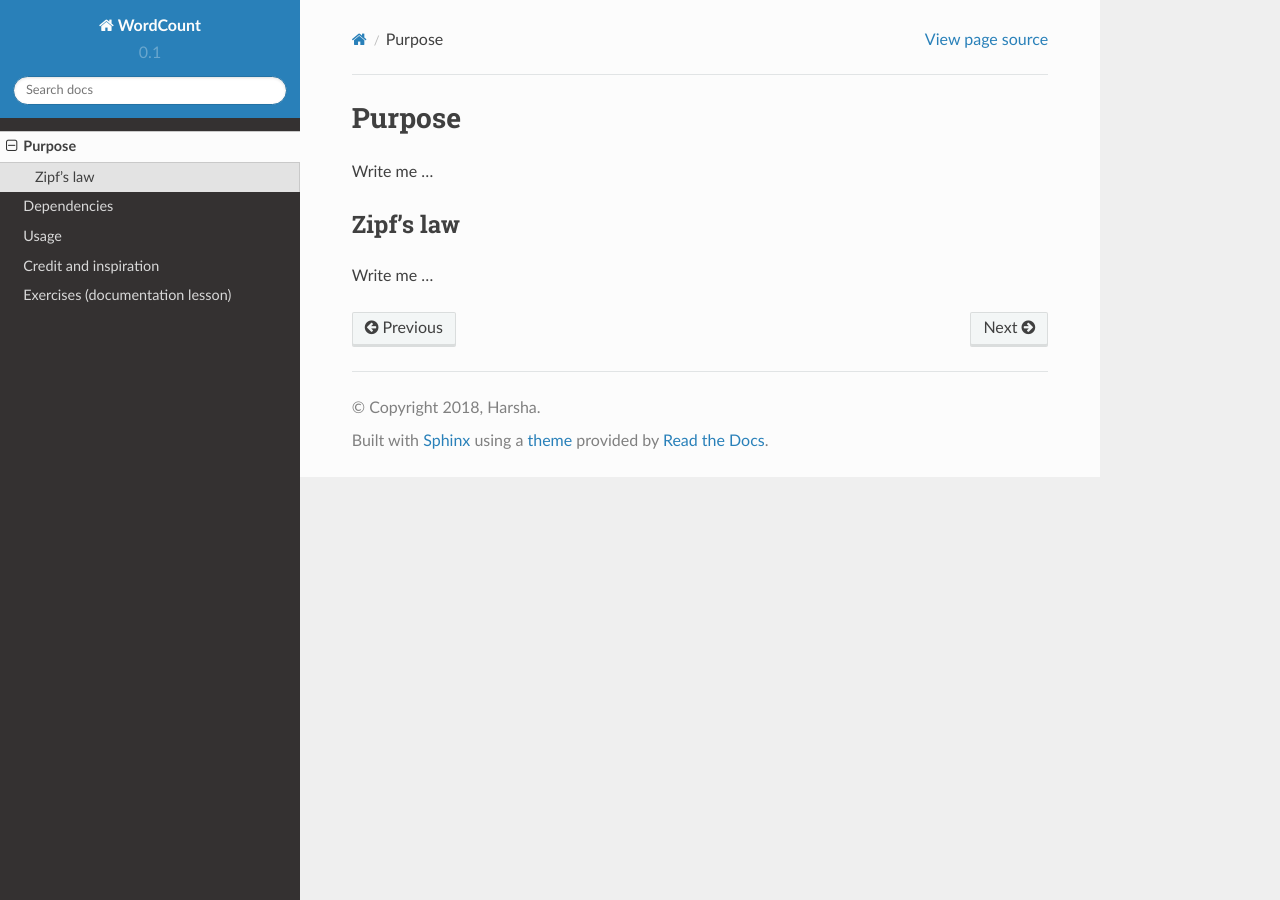
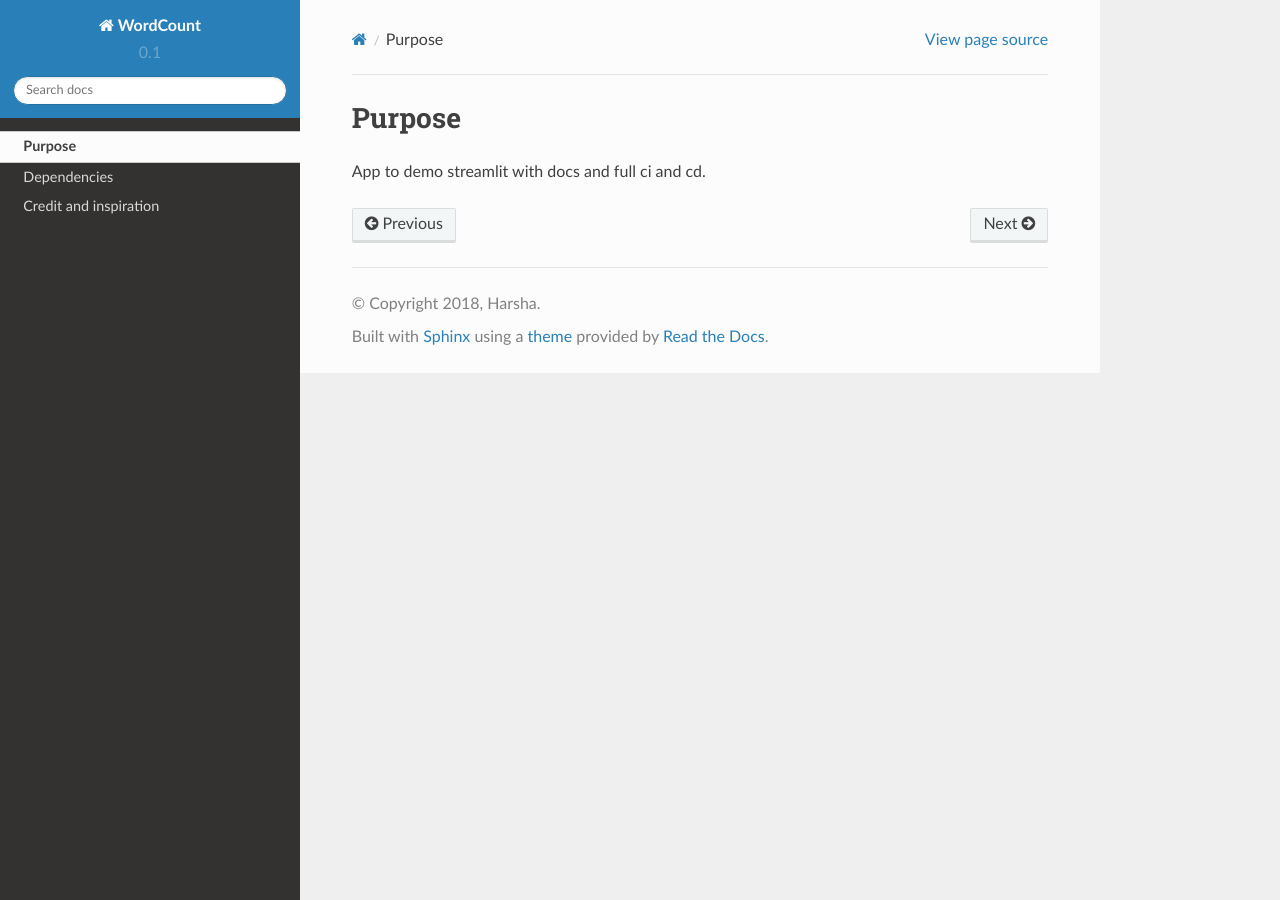
Before and after one commit to olivergiles/coffee-dashboard, a Sphinx documentation site: the page built from doc/purpose.rst, in a window 1280 px wide. Built offline with Sphinx 7.4.7 and the Read the Docs theme 2.0.0, drawn with Linux system fonts in a browser that asks for light colours.

```diff
--- a/doc/index.rst
+++ b/doc/index.rst
@@ -12,6 +12,4 @@ word-count
 
    purpose.rst
    dependencies.rst
-   usage.rst
    credit.rst
-   exercises.rst
--- a/doc/purpose.rst
+++ b/doc/purpose.rst
@@ -3,10 +3,4 @@
 Purpose
 =======
 
-Write me ...
-
-
-Zipf's law
-----------
-
-Write me ...
+App to demo streamlit with docs and full ci and cd.
```
Also changed, not shown: doc/exercises.rst (deleted, +0 -49 lines), doc/usage.rst (deleted, +0 -32 lines).
